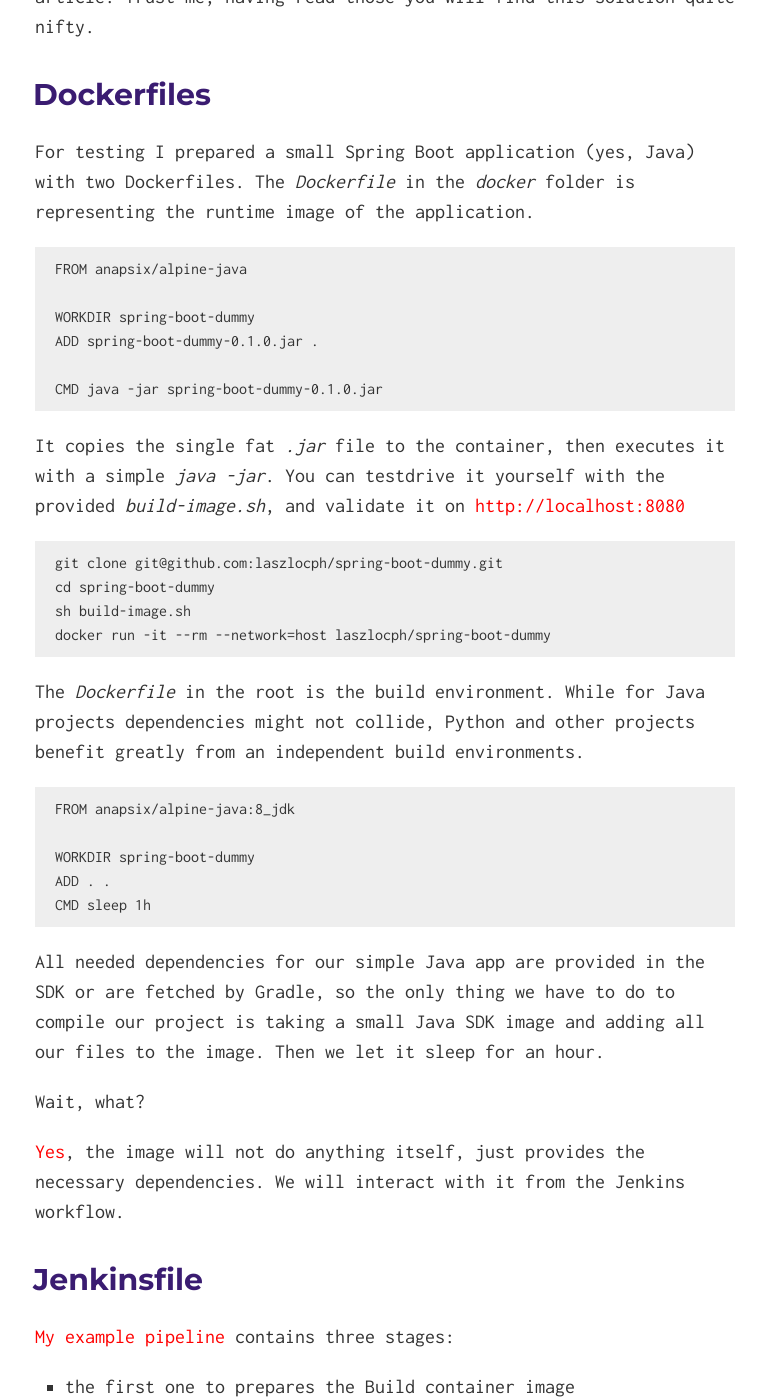
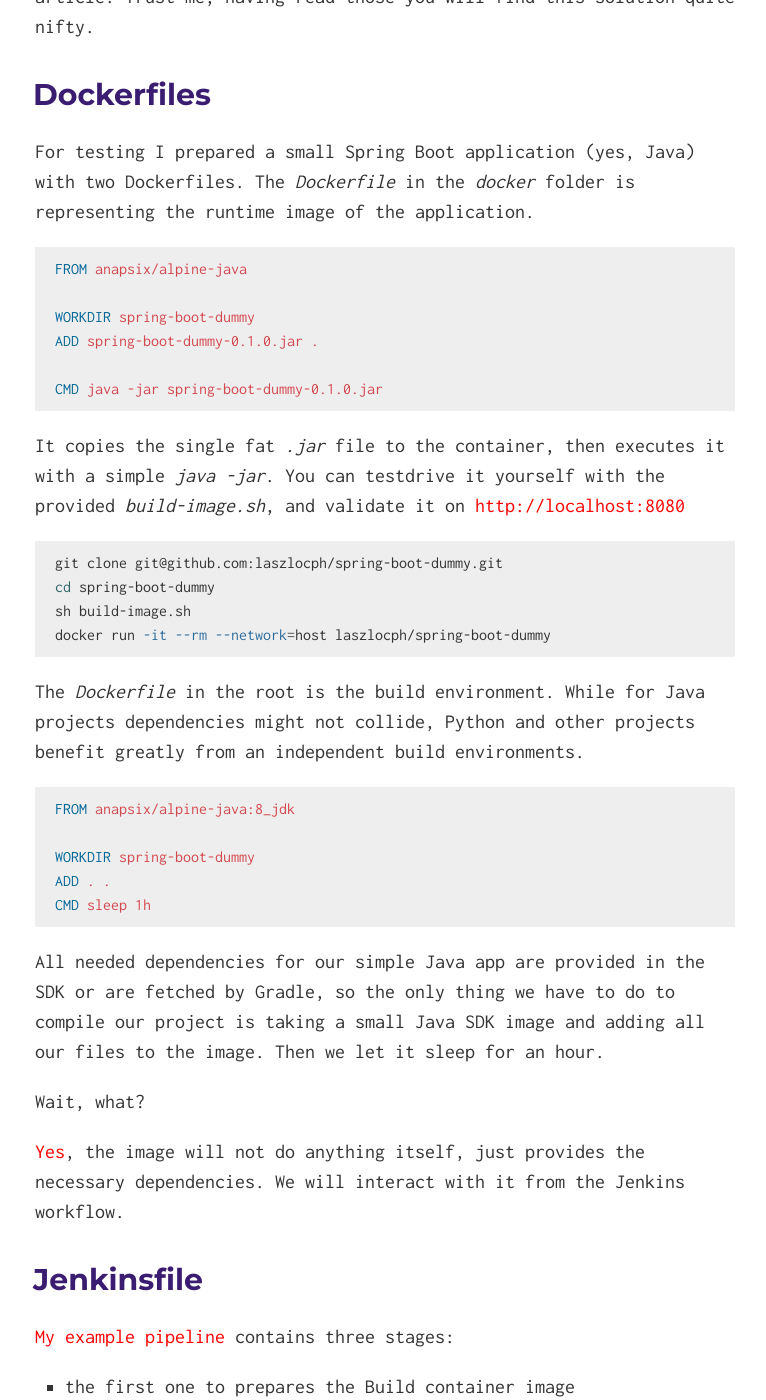
Before and after one commit to laszlocph/website, a Jekyll site: the page built from _posts/2016-10-05-Simple-Jenkins-and-Docker-workflow.md, in a window 1280 px wide and 1400 px high, scrolled down 4447 px. Shown: the whole window, without its empty margins (255-1021 px from the left). Built offline with Jekyll 4.4.1, drawn with Linux system fonts in a browser that asks for light colours; nearby versions of some CDN libraries; some of the changed text lies outside the part shown.

Commit message:
Syntax highlighting

````diff
--- a/_config.yml
+++ b/_config.yml
@@ -8,5 +8,5 @@
 sass:
   style: compressed
 
-gems:
+plugins:
   - jekyll-sitemap
--- a/_posts/2016-10-05-Simple-Jenkins-and-Docker-workflow.md
+++ b/_posts/2016-10-05-Simple-Jenkins-and-Docker-workflow.md
@@ -80,13 +80,13 @@
 
 For this purpose I extended the [base Docker image for Jenkins](https://github.com/jenkinsci/docker) with sudo capabilities. Other than this little change it's the vanilla Jenkins experience.
 
-<pre>
+```bash
 git clone git@github.com:laszlocph/jenkins-with-sudo.git
 cd jenkins-with-sudo
 docker build -t laszlocph/jenkins-with-sudo:latest .
 
 docker run -it --rm --network=host -v jenkins_home:/var/jenkins_home -v /var/run/docker.sock:/var/run/docker.sock -v $(which docker):/usr/bin/docker laszlocph/jenkins-with-sudo:latest
-</pre>
+```
 
 Once Jenkins is up, chose the default plugin set, and continue as the *admin* user. You can find the login
 credentials in the startup log.
@@ -110,36 +110,36 @@
 For testing I prepared a small Spring Boot application (yes, Java) with two Dockerfiles. The *Dockerfile* in the *docker* folder is
 representing the runtime image of the application.
 
-<pre>
+```Dockerfile
 FROM anapsix/alpine-java
 
 WORKDIR spring-boot-dummy
 ADD spring-boot-dummy-0.1.0.jar .
 
 CMD java -jar spring-boot-dummy-0.1.0.jar
-</pre>
+```
 
 
 It copies the single fat *.jar* file to the container, then executes it with a simple *java -jar*. You can testdrive it yourself with the
 provided *build-image.sh*, and validate it on [http://localhost:8080](http://localhost:8080)
 
-<pre>
+```bash
 git clone git@github.com:laszlocph/spring-boot-dummy.git
 cd spring-boot-dummy
 sh build-image.sh
 docker run -it --rm --network=host laszlocph/spring-boot-dummy
-</pre>
+```
 
 The *Dockerfile* in the root is the build environment. While for Java projects dependencies might not collide, Python and
 other projects benefit greatly from an independent build environments.
 
-<pre>
+```Dockerfile
 FROM anapsix/alpine-java:8_jdk
 
 WORKDIR spring-boot-dummy
 ADD . .
 CMD sleep 1h
-</pre>
+```
 
 All needed dependencies for our simple Java app are provided in the SDK or are fetched by Gradle, so the only thing we have to do to
 compile our project is taking a small Java SDK image and adding all our files to the image. Then we let it sleep for an hour.
@@ -165,14 +165,14 @@
 Remember, all the Build container does is sleeping. It does that to be around even after the build script finished
 generating the build artifacts. We can take that artifact further in the pipeline and stop the build container.
 
-<pre>
+```bash
 ...
 sh "sudo docker exec ${CONTAINER_ID} ./gradlew build"
 sh "sudo docker cp ${CONTAINER_ID}:/spring-boot-dummy/build/libs/spring-boot-dummy-0.1.0.jar docker/spring-boot-dummy-0.1.0.jar"
 sh "sudo docker stop ${CONTAINER_ID}"
 sh "sudo docker rm ${CONTAINER_ID}"
 ...
-</pre>
+```
 
 ## To see it in action
 
````
